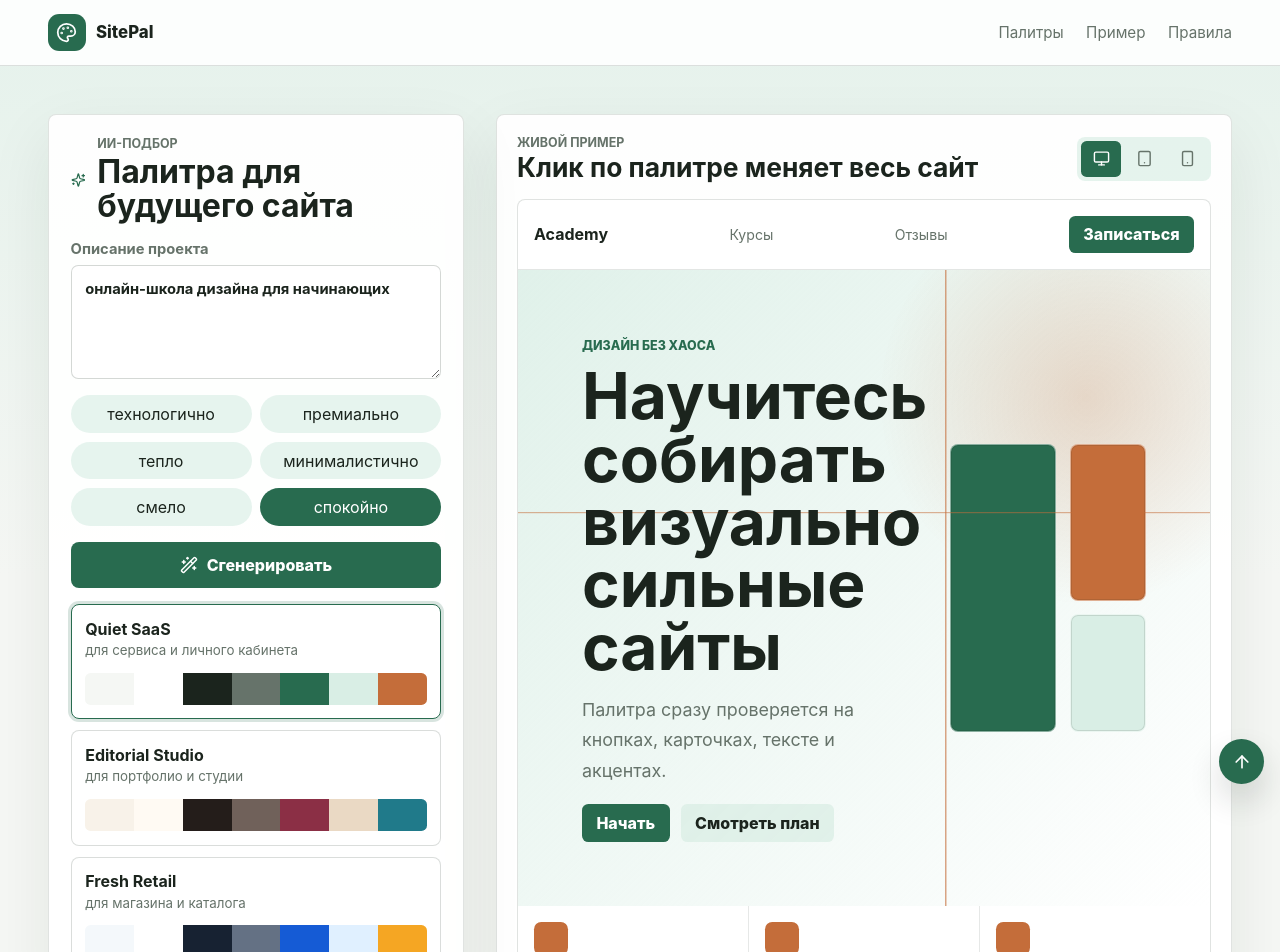
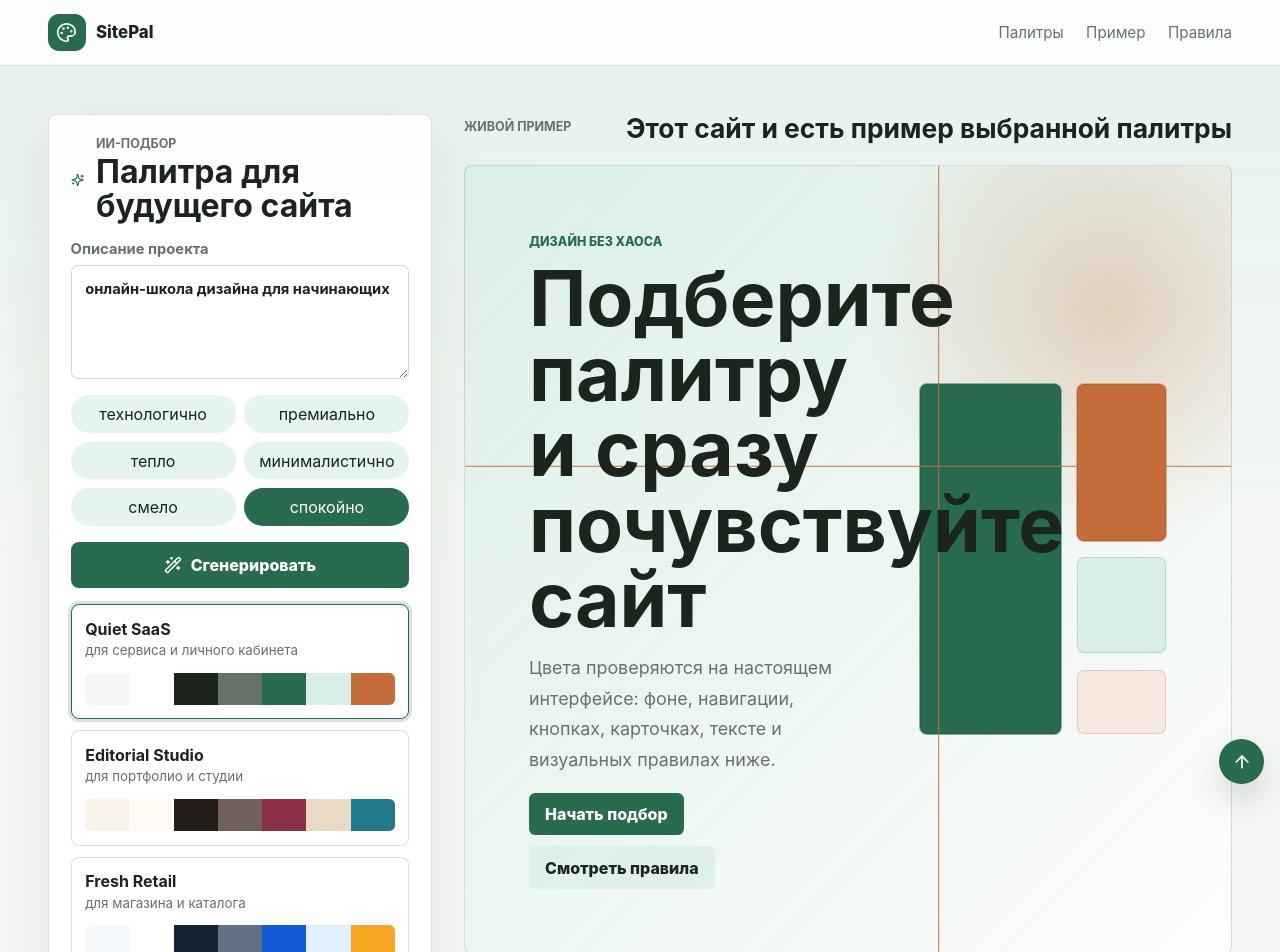
Before and after one commit to selfnesss/sitepal, a React (Vite) app: page / in a window 1280 px wide. Shown: the top 952 px of the page. Built offline with nearby package versions, Linux system fonts and the light colour scheme.

Commit message:
Make SitePal the live palette example

```diff
--- a/src/main.tsx
+++ b/src/main.tsx
@@ -9,11 +9,9 @@ import {
   Gauge,
   Grid3X3,
   Layers3,
-  Monitor,
   Palette,
   Smartphone,
   Sparkles,
-  Tablet,
   Wand2,
 } from "lucide-react";
 import "./styles.css";
@@ -33,7 +31,6 @@ type SitePalette = {
   };
 };
 
-type PreviewSize = "desktop" | "tablet" | "mobile";
 type RuleView = "phi" | "thirds" | "contrast" | "blindness";
 
 const starterPalettes: SitePalette[] = [
@@ -191,7 +188,6 @@ function App() {
   const [mood, setMood] = React.useState("спокойно");
   const [palettes, setPalettes] = React.useState(starterPalettes);
   const [selected, setSelected] = React.useState(starterPalettes[0]);
-  const [previewSize, setPreviewSize] = React.useState<PreviewSize>("desktop");
   const [ruleView, setRuleView] = React.useState<RuleView>("phi");
 
   const generate = () => {
@@ -211,7 +207,7 @@ function App() {
         </a>
         <nav className="nav" aria-label="Разделы">
           <a href="#generator">Палитры</a>
-          <a href="#preview">Пример</a>
+          <a href="#experience">Пример</a>
           <a href="#rules">Правила</a>
         </nav>
       </header>
@@ -275,41 +271,7 @@ function App() {
           </div>
         </aside>
 
-        <section className="live-area" id="preview" aria-label="Живой предпросмотр">
-          <div className="preview-toolbar">
-            <div>
-              <p>Живой пример</p>
-              <h2>Клик по палитре меняет весь сайт</h2>
-            </div>
-            <div className="segmented" aria-label="Размер предпросмотра">
-              <IconToggle
-                active={previewSize === "desktop"}
-                label="Desktop"
-                onClick={() => setPreviewSize("desktop")}
-              >
-                <Monitor size={17} />
-              </IconToggle>
-              <IconToggle
-                active={previewSize === "tablet"}
-                label="Tablet"
-                onClick={() => setPreviewSize("tablet")}
-              >
-                <Tablet size={17} />
-              </IconToggle>
-              <IconToggle
-                active={previewSize === "mobile"}
-                label="Mobile"
-                onClick={() => setPreviewSize("mobile")}
-              >
-                <Smartphone size={17} />
-              </IconToggle>
-            </div>
-          </div>
-
-          <div className={`site-preview ${previewSize}`}>
-            <PreviewMockup ruleView={ruleView} />
-          </div>
-        </section>
+        <ExperienceSection ruleView={ruleView} />
       </section>
 
       <section className="rules" id="rules">
@@ -355,69 +317,51 @@ function App() {
   );
 }
 
-function IconToggle({
-  active,
-  children,
-  label,
-  onClick,
-}: {
-  active: boolean;
-  children: React.ReactNode;
-  label: string;
-  onClick: () => void;
-}) {
+function ExperienceSection({ ruleView }: { ruleView: RuleView }) {
   return (
-    <button
-      className={active ? "icon-toggle active" : "icon-toggle"}
-      onClick={onClick}
-      title={label}
-      type="button"
-    >
-      {children}
-      <span className="sr-only">{label}</span>
-    </button>
-  );
-}
+    <section className="experience" id="experience" aria-label="Живой пример сайта">
+      <div className="experience-heading">
+        <p>Живой пример</p>
+        <h2>Этот сайт и есть пример выбранной палитры</h2>
+      </div>
 
-function PreviewMockup({ ruleView }: { ruleView: RuleView }) {
-  return (
-    <div className="mock-page">
-      <div className="mock-nav">
-        <strong>Academy</strong>
-        <span>Курсы</span>
-        <span>Отзывы</span>
-        <button type="button">Записаться</button>
-      </div>
-      <section className="mock-hero">
+      <section className="example-hero">
         {ruleView === "thirds" && <div className="thirds-overlay" aria-hidden="true" />}
         {ruleView === "phi" && <div className="phi-overlay" aria-hidden="true" />}
-        <div className="mock-copy">
+        <div className="example-copy">
           <span className="eyebrow">Дизайн без хаоса</span>
-          <h3>Научитесь собирать визуально сильные сайты</h3>
+          <h3>Подберите палитру и сразу почувствуйте сайт</h3>
           <p>
-            Палитра сразу проверяется на кнопках, карточках, тексте и акцентах.
+            Цвета проверяются на настоящем интерфейсе: фоне, навигации, кнопках,
+            карточках, тексте и визуальных правилах ниже.
           </p>
-          <div className="mock-actions">
-            <button type="button">Начать</button>
-            <button className="ghost" type="button">Смотреть план</button>
+          <div className="example-actions">
+            <button type="button">Начать подбор</button>
+            <button className="ghost" type="button">Смотреть правила</button>
           </div>
         </div>
-        <div className="mock-visual" aria-hidden="true">
+        <div className="example-visual" aria-hidden="true">
+          <span />
           <span />
           <span />
           <span />
         </div>
       </section>
-      <div className="mock-grid">
-        {["Композиция", "Контраст", "Адаптив"].map((item) => (
-          <article key={item}>
+
+      <div className="example-grid">
+        {[
+          ["Композиция", "сетки и пропорции видны на странице"],
+          ["Контраст", "кнопки и текст проверяются сразу"],
+          ["Адаптив", "блоки перестраиваются без отдельного макета"],
+        ].map(([title, text]) => (
+          <article key={title}>
             <i />
-            <strong>{item}</strong>
-            <span>Проверка на живом блоке</span>
+            <strong>{title}</strong>
+            <span>{text}</span>
           </article>
         ))}
       </div>
-    </div>
+    </section>
   );
 }
 
--- a/src/styles.css
+++ b/src/styles.css
@@ -64,11 +64,10 @@ a {
 .brand,
 .nav,
 .panel-title,
-.preview-toolbar,
+.experience-heading,
 .rules-heading,
 .segmented,
-.mock-nav,
-.mock-actions {
+.example-actions {
   display: flex;
   align-items: center;
 }
@@ -101,14 +100,13 @@ a {
 
 .workspace {
   display: grid;
-  grid-template-columns: minmax(18rem, 26rem) minmax(0, 1fr);
+  grid-template-columns: minmax(17rem, 24rem) minmax(0, 1fr);
   gap: clamp(1rem, 3vw, 2rem);
   padding: clamp(1rem, 4vw, 3rem);
   align-items: start;
 }
 
 .panel,
-.live-area,
 .rules {
   border: 1px solid color-mix(in srgb, var(--muted), transparent 80%);
   background: color-mix(in srgb, var(--surface), transparent 8%);
@@ -116,7 +114,7 @@ a {
 }
 
 .panel,
-.live-area {
+.rules {
   border-radius: 0.5rem;
 }
 
@@ -139,7 +137,7 @@ a {
 }
 
 .panel-title p,
-.preview-toolbar p,
+.experience-heading p,
 .rules-heading p {
   margin: 0 0 0.2rem;
   color: var(--muted);
@@ -196,8 +194,7 @@ h2 {
 .generate,
 .palette-card,
 .icon-toggle,
-.mock-nav button,
-.mock-actions button {
+.example-actions button {
   border: 0;
   cursor: pointer;
 }
@@ -212,8 +209,7 @@ h2 {
 .chip.active,
 .generate,
 .icon-toggle.active,
-.mock-nav button,
-.mock-actions button:first-child {
+.example-actions button:first-child {
   background: var(--primary);
   color: var(--surface);
 }
@@ -272,16 +268,16 @@ h2 {
   display: block;
 }
 
-.live-area {
+.experience {
   min-width: 0;
-  padding: clamp(1rem, 2vw, 1.25rem);
+  display: grid;
+  gap: clamp(1rem, 2vw, 1.35rem);
 }
 
-.preview-toolbar,
+.experience-heading,
 .rules-heading {
   justify-content: space-between;
   gap: 1rem;
-  margin-bottom: 1rem;
 }
 
 .segmented {
@@ -301,69 +297,26 @@ h2 {
   color: var(--muted);
 }
 
-.site-preview {
-  width: 100%;
-  margin: 0 auto;
-  transition: max-width 180ms ease;
-}
-
-.site-preview.desktop {
-  max-width: 68rem;
-}
-
-.site-preview.tablet {
-  max-width: 45rem;
-}
-
-.site-preview.mobile {
-  max-width: 22rem;
-}
-
-.mock-page {
+.example-hero {
+  position: relative;
+  display: grid;
+  grid-template-columns: minmax(0, 1.16fr) minmax(14rem, 0.84fr);
+  gap: clamp(1rem, 4vw, 3rem);
+  min-height: clamp(28rem, 58vh, 42rem);
+  padding: clamp(1.4rem, 5vw, 4.5rem);
+  align-items: center;
   overflow: hidden;
   border-radius: 0.5rem;
-  background: var(--surface);
-  color: var(--text);
+  background:
+    radial-gradient(circle at 84% 18%, color-mix(in srgb, var(--accent), transparent 72%), transparent 15rem),
+    linear-gradient(135deg, color-mix(in srgb, var(--secondary), transparent 12%), color-mix(in srgb, var(--surface), transparent 28%));
   border: 1px solid color-mix(in srgb, var(--muted), transparent 80%);
 }
 
-.mock-nav {
-  justify-content: space-between;
-  gap: 1rem;
-  padding: 1rem;
-  border-bottom: 1px solid color-mix(in srgb, var(--muted), transparent 82%);
-}
-
-.mock-nav span {
-  color: var(--muted);
-  font-size: 0.88rem;
-}
-
-.mock-nav button,
-.mock-actions button {
-  min-height: 2.35rem;
-  border-radius: 0.4rem;
-  padding: 0 0.9rem;
-  font-weight: 780;
-}
-
-.mock-hero {
-  position: relative;
-  display: grid;
-  grid-template-columns: minmax(0, 1.18fr) minmax(12rem, 0.72fr);
-  gap: clamp(1rem, 4vw, 3rem);
-  min-height: 26rem;
-  padding: clamp(1.25rem, 5vw, 4rem);
-  align-items: center;
-  background:
-    radial-gradient(circle at 82% 20%, color-mix(in srgb, var(--accent), transparent 76%), transparent 13rem),
-    linear-gradient(135deg, color-mix(in srgb, var(--secondary), transparent 18%), transparent);
-}
-
-.mock-copy {
+.example-copy {
   position: relative;
   z-index: 2;
-  max-width: 42rem;
+  max-width: 46rem;
 }
 
 .eyebrow {
@@ -375,82 +328,94 @@ h2 {
   font-size: 0.78rem;
 }
 
-.mock-copy h3 {
+.example-copy h3 {
   margin-bottom: 1rem;
-  font-size: clamp(2rem, 5vw, 4.4rem);
+  font-size: clamp(2.4rem, 6vw, 5.6rem);
   line-height: 0.98;
   letter-spacing: 0;
 }
 
-.mock-copy p {
+.example-copy p {
   max-width: 34rem;
   color: var(--muted);
   line-height: 1.7;
   font-size: clamp(1rem, 1.5vw, 1.12rem);
 }
 
-.mock-actions {
+.example-actions {
   gap: 0.7rem;
   flex-wrap: wrap;
 }
 
-.mock-actions .ghost {
+.example-actions button {
+  min-height: 2.65rem;
+  border-radius: 0.4rem;
+  padding: 0 1rem;
+  font-weight: 800;
+}
+
+.example-actions .ghost {
   background: color-mix(in srgb, var(--secondary), transparent 26%);
   color: var(--text);
 }
 
-.mock-visual {
+.example-visual {
   position: relative;
   display: grid;
-  grid-template-columns: 1fr 0.72fr;
-  grid-template-rows: 1fr 0.75fr;
-  gap: 0.85rem;
-  min-height: 18rem;
+  grid-template-columns: 1fr 0.64fr;
+  grid-template-rows: 1fr 0.62fr 0.42fr;
+  gap: 0.9rem;
+  min-height: 22rem;
 }
 
-.mock-visual span {
+.example-visual span {
   border-radius: 0.5rem;
   border: 1px solid color-mix(in srgb, var(--surface), transparent 55%);
   background: color-mix(in srgb, var(--primary), transparent 8%);
   box-shadow: inset 0 0 0 1px color-mix(in srgb, var(--text), transparent 88%);
 }
 
-.mock-visual span:nth-child(1) {
-  grid-row: 1 / 3;
+.example-visual span:nth-child(1) {
+  grid-row: 1 / 4;
   background: var(--primary);
 }
 
-.mock-visual span:nth-child(2) {
+.example-visual span:nth-child(2) {
   background: var(--accent);
 }
 
-.mock-visual span:nth-child(3) {
+.example-visual span:nth-child(3) {
   background: var(--secondary);
 }
 
-.mock-grid {
+.example-visual span:nth-child(4) {
+  background: color-mix(in srgb, var(--surface), var(--accent) 16%);
+}
+
+.example-grid {
   display: grid;
   grid-template-columns: repeat(3, minmax(0, 1fr));
-  gap: 1px;
-  background: color-mix(in srgb, var(--muted), transparent 84%);
+  gap: 1rem;
 }
 
-.mock-grid article {
+.example-grid article {
   display: grid;
   gap: 0.4rem;
-  min-height: 9rem;
+  min-height: 9.4rem;
   padding: 1rem;
+  border: 1px solid color-mix(in srgb, var(--muted), transparent 80%);
+  border-radius: 0.5rem;
   background: var(--surface);
 }
 
-.mock-grid i {
+.example-grid i {
   width: 2.1rem;
   height: 2.1rem;
   border-radius: 0.45rem;
   background: var(--accent);
 }
 
-.mock-grid span {
+.example-grid span {
   color: var(--muted);
 }
 
@@ -700,16 +665,7 @@ h2 {
   box-shadow: 0 1rem 2rem color-mix(in srgb, var(--text), transparent 84%);
 }
 
-.sr-only {
-  position: absolute;
-  width: 1px;
-  height: 1px;
-  overflow: hidden;
-  clip: rect(0, 0, 0, 0);
-  white-space: nowrap;
-}
-
-@media (max-width: 980px) {
+@media (max-width: 820px) {
   .workspace,
   .rule-stage {
     grid-template-columns: 1fr;
@@ -720,9 +676,24 @@ h2 {
   }
 }
 
+@media (max-width: 1050px) and (min-width: 821px) {
+  .example-hero {
+    grid-template-columns: 1fr;
+    min-height: 0;
+  }
+
+  .example-copy h3 {
+    font-size: clamp(2rem, 5vw, 3.3rem);
+  }
+
+  .example-visual {
+    min-height: 12rem;
+  }
+}
+
 @media (max-width: 720px) {
   .topbar,
-  .preview-toolbar,
+  .experience-heading,
   .rules-heading {
     align-items: flex-start;
     flex-direction: column;
@@ -737,20 +708,16 @@ h2 {
     padding-inline: 0.75rem;
   }
 
-  .mock-nav span {
-    display: none;
-  }
-
-  .mock-hero {
+  .example-hero {
     grid-template-columns: 1fr;
     min-height: 0;
   }
 
-  .mock-visual {
-    min-height: 10rem;
+  .example-visual {
+    min-height: 12rem;
   }
 
-  .mock-grid,
+  .example-grid,
   .contrast-demo {
     grid-template-columns: 1fr;
   }
```
